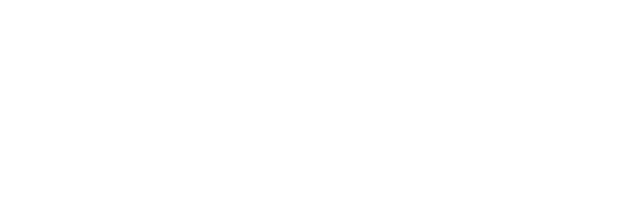
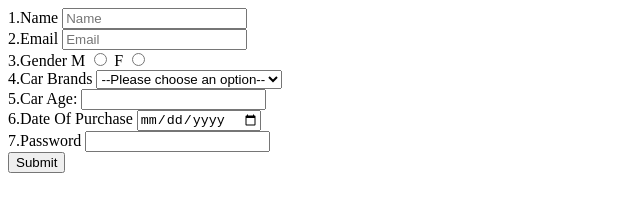
Before and after one commit to acciojob/car-insurance-form-SyedMarufAhmad, a website: page main.html in a window 1280 px wide. Shown: the whole page, without its empty margins (0-640 px from the left). Drawn offline with Linux system fonts and the light colour scheme.

Commit message:
created a submission

```diff
--- a/main.html
+++ b/main.html
@@ -10,7 +10,48 @@
 	<!-- the entire body must be written by student -->
     <script type="text/javascript" src="./script.js">
 </script>
+<form id="my-form" method="post">
+	<div>
+		<label for="name">1.Name</label>
+		<input type="text" id="name" placeholder="Name" required>
+	</div>
+	<div>
+		<label for="email">2.Email</label>
+		<input type="email"id="email" placeholder="Email" required>
 
+	</div>
+	<div>
+		<label for="gender">3.Gender</label>
+		<label for="genger_m">M</label>
+		<input type="radio" id="gender_m" name="gender" required>
+		<label for="gender_f">F</label>
+		<input type="radio" id="gender_f" name="gender" required>
+	</div>
+	<div>
+	<label for="cars">4.Car Brands</label>
+	<select name="cars" id="cars" required>
+		<option value="" disabled selected>--Please choose an option--</option>
+		<option>BMW</option>
+		<option>Audi</option>
+		<option>Mercedez</option>
+	</select>
+	</div>
+	<div>
+		<label for="Carage">5.Car Age:</label>
+		<input type="number" id="Carage" min="0" required>
+	</div>
+	<div>
+		<label for="dop">6.Date Of Purchase</label>
+		<input type="date" id="dop" required>
+
+	</div>
+	<div>
+		<label for="password">7.Password</label>
+		<input type="password" id="password" required>
+	</div>
+	<div>
+		<button type="submit">Submit</button>
+	</div>
 </body>
 
 </html>
```
